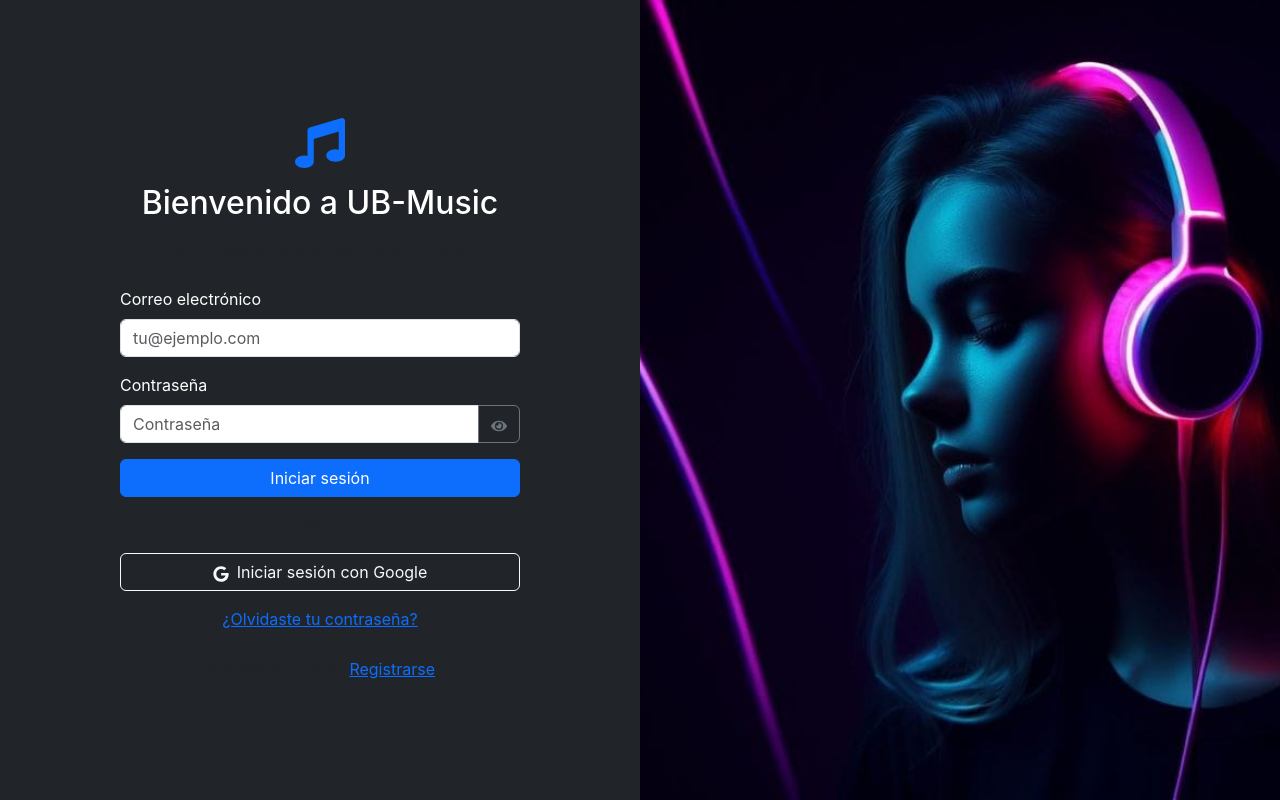
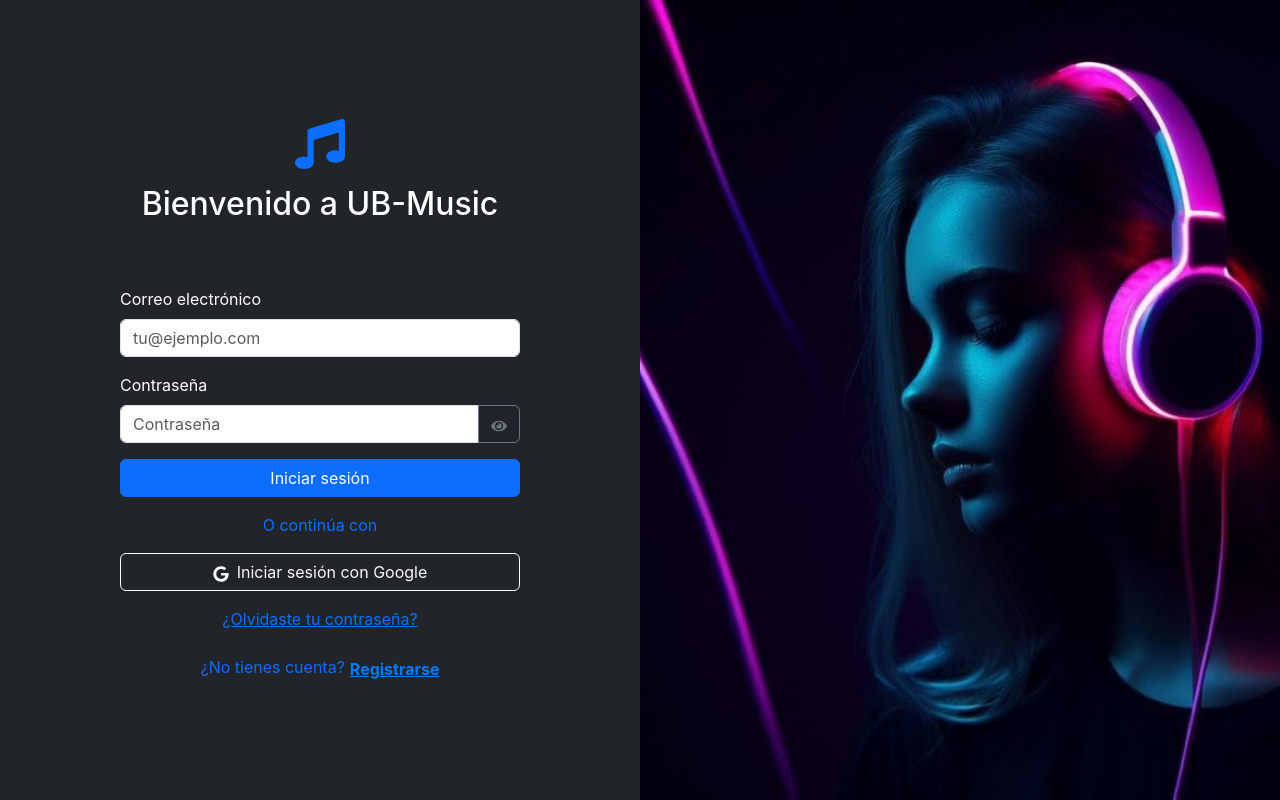
Before and after one commit to RichardLoz/UB_MUSIC, a React (Vite) app in the folder UB_Music/: page / in a window 1280 px wide. Built offline with nearby package versions, Linux system fonts and the light colour scheme.

Commit message:
Solucionando detalles esteticos y redireccionamiento

```diff
--- a/UB_Music/src/App.jsx
+++ b/UB_Music/src/App.jsx
@@ -1,8 +1,8 @@
 import React from 'react';
 import { BrowserRouter as Router, Route, Routes } from 'react-router-dom';
-import Login from './components/Login'; // Asegúrate de que el componente Login esté importado
-import Home from './components/Home/Home';   // Importa tu componente Home
-import Register from './components/Register';
+import Login from './components/Login/Login';
+import Home from './components/Home/Home';
+import Register from './components/Login/Register';
 
 function App() {
   return (
--- a/UB_Music/src/components/Login.jsx
+++ b/UB_Music/src/components/Login/Login.jsx
@@ -2,8 +2,9 @@
 import { Container, Row, Col, Form, Button, InputGroup } from 'react-bootstrap';
 import { FaGoogle, FaEye, FaEyeSlash, FaMusic } from 'react-icons/fa';
 import 'bootstrap/dist/css/bootstrap.min.css';
+import './login.css'
 import { signInWithEmailAndPassword } from 'firebase/auth';
-import { auth } from '../firebaseConfig';
+import { auth } from '../../firebaseConfig';
 import { useNavigate } from 'react-router-dom';  // Importar useNavigate
 
 export default function Login() {
@@ -76,7 +77,7 @@
                             </Button>
 
                             <div className="text-center mb-3">
-                                <span className="text-muted">O continúa con</span>
+                                <span className="text-primary">O continúa con</span>
                             </div>
 
                             <Button variant="outline-light" className="w-100 mb-3">
@@ -91,8 +92,8 @@
 
                         {/* Botón de registro */}
                         <div className="text-center mt-4">
-                            <span className="text-muted">¿No tienes cuenta?</span>
-                            <Button variant="link" onClick={() => navigate("/register")} className="p-0 m-0">
+                            <span className="text-primary">¿No tienes cuenta?</span>
+                            <Button variant="link" onClick={() => navigate("/register")} className="btn-register">
                                 Registrarse
                             </Button>
                         </div>
--- a/UB_Music/src/components/Register.jsx
+++ b/UB_Music/src/components/Login/Register.jsx
@@ -3,7 +3,7 @@
 import { FaMusic } from 'react-icons/fa';
 import 'bootstrap/dist/css/bootstrap.min.css';
 import { getAuth, createUserWithEmailAndPassword } from 'firebase/auth';
-import { auth } from '../firebaseConfig'; // Importar tu configuración de Firebase
+import { auth } from '../../firebaseConfig'; // Importar tu configuración de Firebase
 import { getFirestore, doc, setDoc } from 'firebase/firestore'; // Importar Firestore
 import { useNavigate } from 'react-router-dom'; // Importar useNavigate
 
@@ -99,7 +99,7 @@
                             </Button>
 
                             <div className="text-center">
-                                <a href="/login" className="text-primary">¿Ya tienes cuenta? Inicia sesión aquí</a>
+                                <a href="/" className="text-primary">¿Ya tienes cuenta? Inicia sesión aquí</a>
                             </div>
                         </Form>
                     </div>
@@ -108,7 +108,7 @@
                     <div
                         className="h-100 w-100"
                         style={{
-                            backgroundImage: `url('src/assets/images/register/register_ub.jpeg')`,
+                            backgroundImage: `url('src/assets/images/login/login_ub.jpeg')`,
                             backgroundSize: 'cover',
                             backgroundPosition: 'center'
                         }}
--- /dev/null
+++ b/UB_Music/src/components/Login/login.css
@@ -0,0 +1,16 @@
+.btn-register {
+    font-weight: bold;
+    color: #007bff;
+    margin-left: 5px;
+    padding: 0;
+    border: none;
+    box-shadow: none;
+    text-align: center;
+    transition: color 0.3s ease;
+    background: none;
+}
+
+.btn-register:hover {
+    color: #0056b3;
+    text-decoration: none;
+}
```
Also changed, not shown: 1 other file (tests, documents, lock files or other folders).
